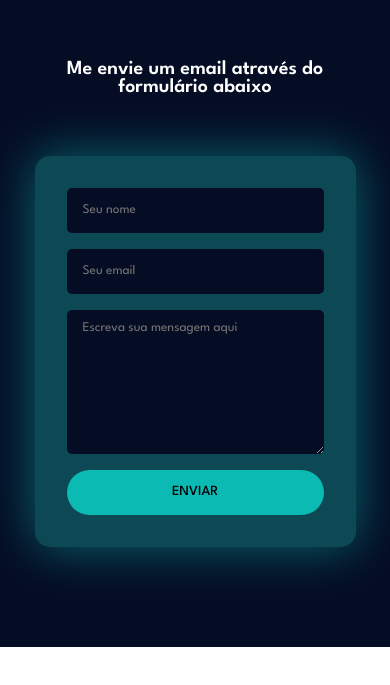
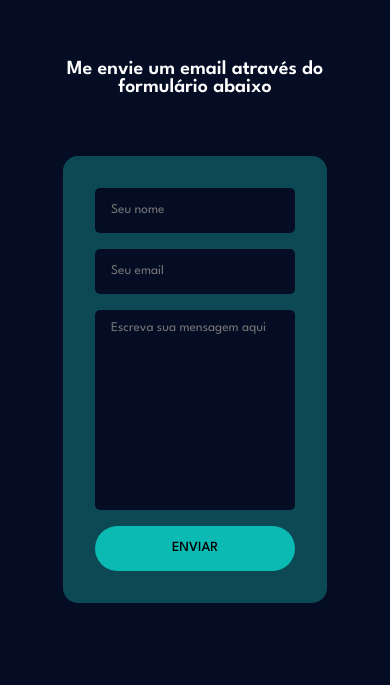
Before and after one commit to tkoch97/tkoch-dev-portfolio, a React (Vite) app: page / in a window 390 px wide. Shown: the part 7115-7800 px from the top of the page. Before the commit the page ends 7762 px from the top, so only its background shows below. Built offline with nearby package versions, Linux system fonts and the light colour scheme.

Commit message:
style(ContactForm): add hover light and adjust responsiveness

```diff
--- a/src/components/ContactForm/index.jsx
+++ b/src/components/ContactForm/index.jsx
@@ -16,8 +16,7 @@ export function ContactForm(props) {
 
       <textarea name="message" id="message"
       className="contactFormStructure__message"
-      placeholder={placeholders[0].message}
-      cols="30" rows="10"></textarea>
+      placeholder={placeholders[0].message}></textarea>
 
       <div className='contactFormStructue__button'>
         <Button title='ENVIAR'/>
--- a/src/components/ContactForm/style.scss
+++ b/src/components/ContactForm/style.scss
@@ -7,7 +7,11 @@
   padding: 3.2rem;
   border-radius: 1.5rem;
   background: $green-100-transparent;
-  box-shadow: 0px 0px 50px 0px rgba(12, 186, 180, 0.52);
+  transition: all 0.3s ease-out;
+
+  &:hover {
+    box-shadow: 0px 0px 50px 0px rgba(12, 186, 180, 0.52);
+  }
 }
 
 .contactFormStructure__name, .contactFormStructure__email, .contactFormStructure__message {
@@ -27,6 +31,8 @@
   height: 4.5rem;
 }
 .contactFormStructure__message {
-  resize:vertical;
+  width: clamp(20.0rem, 50vw, 30.0rem);
+  height: 20.0rem;
+  resize:none;
   max-width: 100%;
 }
```
